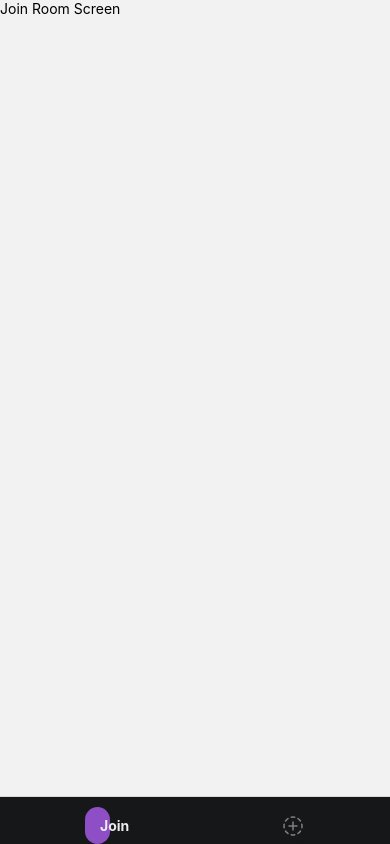
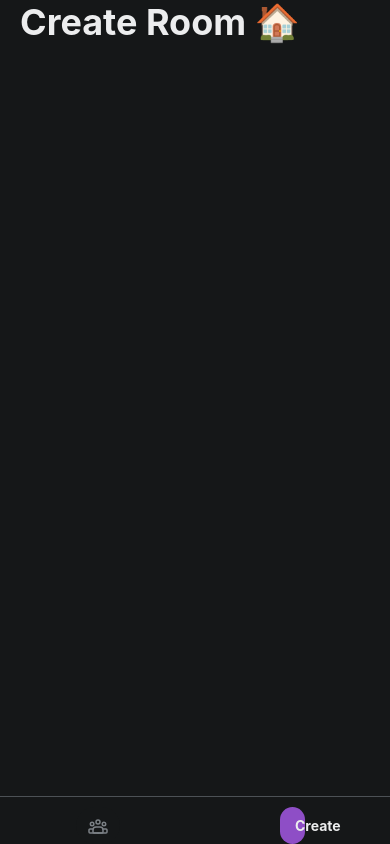
Before and after one commit to IgorBialek/Mafia, a React Native app in the folder Frontend/: screen / in a window 390 px wide. Built offline with nearby package versions, Linux system fonts and the light colour scheme.

Commit message:
feat(screens): Add wrapper & title

```diff
--- /dev/null
+++ b/Frontend/src/components/interface/ScreenTitle/ScreenTitle.styles.ts
@@ -0,0 +1,14 @@
+import { StyleSheet } from "react-native";
+
+import { COLORS } from "../../../themes/Colors";
+import { METRICS } from "../../../themes/Metrics";
+
+const styles = StyleSheet.create({
+  title: {
+    color: COLORS.primaryText,
+    fontWeight: "bold",
+    fontSize: METRICS.screenTitle.fontSize,
+  },
+});
+
+export default styles;
--- /dev/null
+++ b/Frontend/src/components/interface/ScreenTitle/ScreenTitle.tsx
@@ -0,0 +1,18 @@
+import { FC } from "react";
+import { Text, View } from "react-native";
+
+import styles from "./ScreenTitle.styles";
+
+interface Props {
+  title: string;
+}
+
+const ScreenTitle: FC<Props> = ({ title }) => {
+  return (
+    <View>
+      <Text style={styles.title}>{title}</Text>
+    </View>
+  );
+};
+
+export default ScreenTitle;
--- /dev/null
+++ b/Frontend/src/components/interface/ScreenWrapper/ScreenWrapper.styles.ts
@@ -0,0 +1,14 @@
+import { StyleSheet } from "react-native";
+
+import { COLORS } from "../../../themes/Colors";
+import { METRICS } from "../../../themes/Metrics";
+
+const styles = StyleSheet.create({
+  container: {
+    backgroundColor: COLORS.secondaryBackground,
+    flex: 1,
+    paddingHorizontal: METRICS.screenWrapper.paddingHorizontal,
+  },
+});
+
+export default styles;
--- /dev/null
+++ b/Frontend/src/components/interface/ScreenWrapper/ScreenWrapper.tsx
@@ -0,0 +1,14 @@
+import { FC, ReactNode } from "react";
+import { View } from "react-native";
+
+import styles from "./ScreenWrapper.styles";
+
+interface Props {
+  children: ReactNode;
+}
+
+const ScreenWrapper: FC<Props> = ({ children }) => {
+  return <View style={styles.container}>{children}</View>;
+};
+
+export default ScreenWrapper;
--- a/Frontend/src/constants/Strings.ts
+++ b/Frontend/src/constants/Strings.ts
@@ -3,6 +3,18 @@ const STRINGS = {
     itemJoinRoom: "Join",
     itemCreateRoom: "Create",
   },
+  createRoom: {
+    title: "Create Room 🏠",
+    inputRoomName: "Room Name",
+    inputRoomPassword: "Room Password",
+    buttonCreateRoom: "Create",
+  },
+  joinRoom: {
+    title: "Join Room 🌐",
+    inputRoomName: "Room Name",
+    inputRoomPassword: "Room Password",
+    buttonJoinRoom: "Join",
+  },
 };
 
 export default STRINGS;
--- a/Frontend/src/navigation/HomeStack.tsx
+++ b/Frontend/src/navigation/HomeStack.tsx
@@ -10,7 +10,10 @@ const Tab = createBottomTabNavigator();
 
 const HomeStack = () => {
   return (
-    <Tab.Navigator screenOptions={BottomTabStyles}>
+    <Tab.Navigator
+      screenOptions={BottomTabStyles}
+      initialRouteName={SCREENS.CreateRoom}
+    >
       <Tab.Screen
         options={() => BottomTabItemStyles(SCREENS.JoinRoom)}
         name={SCREENS.JoinRoom}
--- a/Frontend/src/screens/home/CreateRoomScreen.tsx
+++ b/Frontend/src/screens/home/CreateRoomScreen.tsx
@@ -1,7 +1,32 @@
-import { Text } from "react-native";
+import ScreenTitle from "../../components/interface/ScreenTitle/ScreenTitle";
+import ScreenWrapper from "../../components/interface/ScreenWrapper/ScreenWrapper";
+import STRINGS from "../../constants/Strings";
 
 const CreateRoomScreen = () => {
-  return <Text>CreateRoomScreen</Text>;
+  return (
+    <ScreenWrapper>
+      {/* header with title and maybe some icon */}
+      <ScreenTitle title={STRINGS.createRoom.title} />
+
+      {/* input to enter room name */}
+
+      {/* input to enter room size */}
+
+      {/* switch for private room */}
+
+      {/* if private room is enabled, show input to enter room password */}
+
+      {/* switch for advanced settings */}
+
+      {/* if advanced settings are enabled, show input to enter room number of mafia */}
+
+      {/* if advanced settings are enabled, show input to enter room number of doctors */}
+
+      {/* if advanced settings are enabled, show input to enter room number of policeman */}
+
+      {/* button to create room */}
+    </ScreenWrapper>
+  );
 };
 
 export default CreateRoomScreen;
--- a/Frontend/src/screens/home/JoinRoomScreen.tsx
+++ b/Frontend/src/screens/home/JoinRoomScreen.tsx
@@ -1,7 +1,13 @@
-import { Text } from "react-native";
+import ScreenTitle from "../../components/interface/ScreenTitle/ScreenTitle";
+import ScreenWrapper from "../../components/interface/ScreenWrapper/ScreenWrapper";
+import STRINGS from "../../constants/Strings";
 
 const JoinRoomScreen = () => {
-  return <Text>Join Room Screen</Text>;
+  return (
+    <ScreenWrapper>
+      <ScreenTitle title={STRINGS.joinRoom.title} />
+    </ScreenWrapper>
+  );
 };
 
 export default JoinRoomScreen;
--- a/Frontend/src/styles/BottomTabStyles.tsx
+++ b/Frontend/src/styles/BottomTabStyles.tsx
@@ -8,7 +8,7 @@ const BottomTabStyles: BottomTabNavigationOptions = {
   tabBarShowLabel: false,
   tabBarStyle: {
     backgroundColor: COLORS.secondaryBackground,
-    borderColor: COLORS.border,
+    borderTopColor: COLORS.border,
     borderTopWidth: METRICS.bottomBar.borderWidth,
     display: "flex",
     flexDirection: "row",
--- a/Frontend/src/themes/Metrics.ts
+++ b/Frontend/src/themes/Metrics.ts
@@ -11,4 +11,10 @@ export const METRICS = {
     paddingHorizontal: 10,
     gap: 5,
   },
+  screenWrapper: {
+    paddingHorizontal: 20,
+  },
+  screenTitle: {
+    fontSize: 36,
+  },
 };
```
Also changed, not shown: 1 other file (tests, documents, lock files or other folders).
